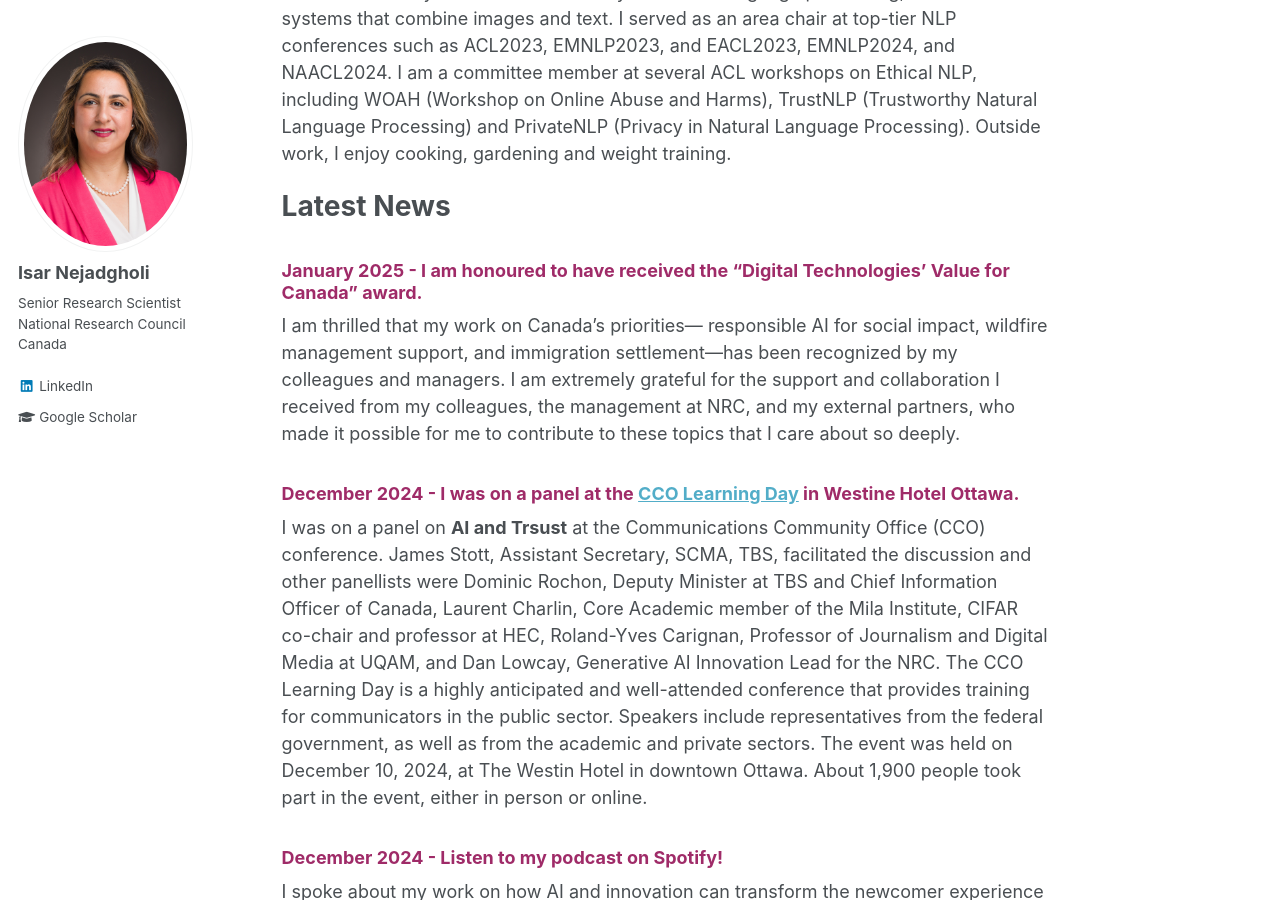
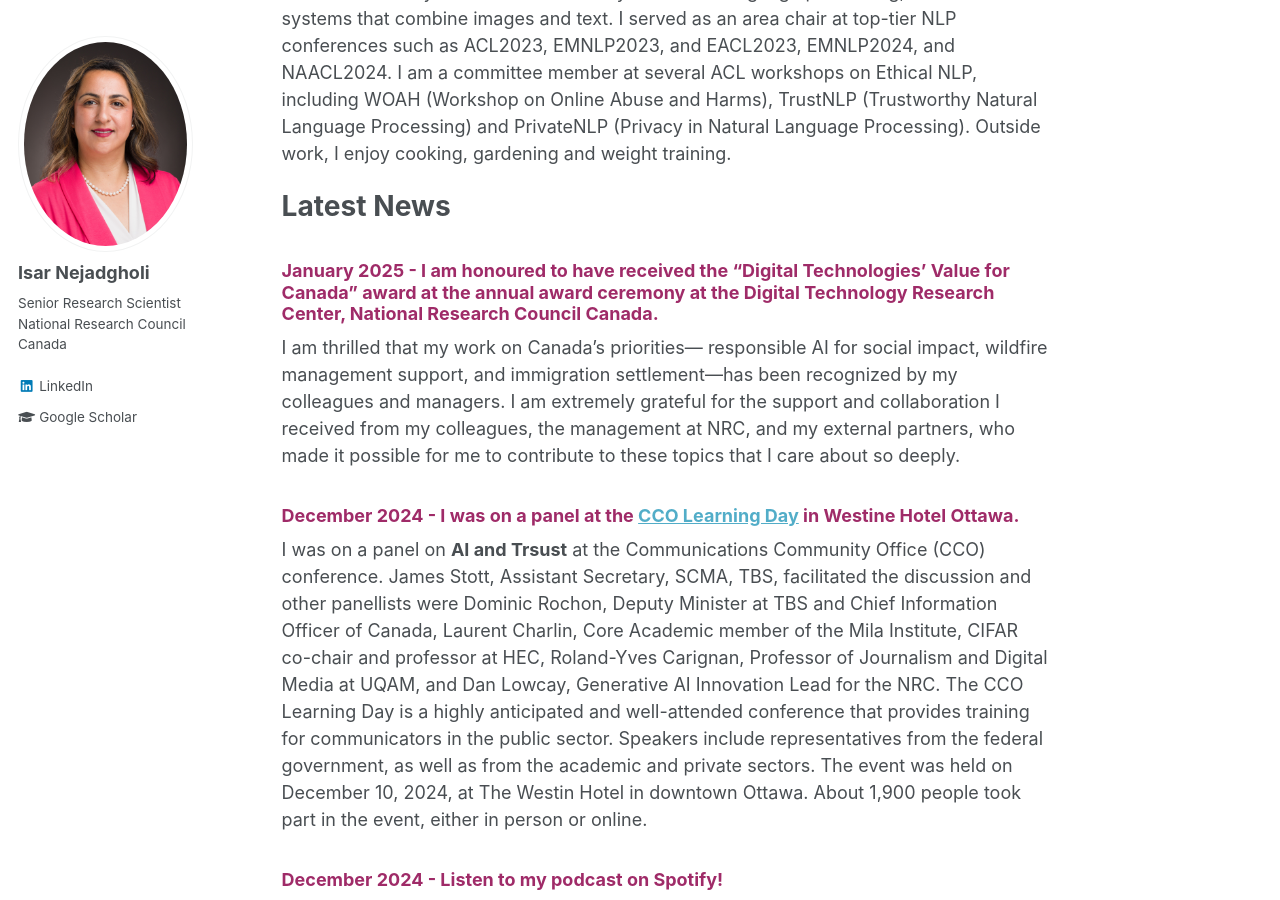
Before and after one commit to IsarNejad/IsarNejad.github.io, a Jekyll site: the page built from _pages/about.md, in a window 1280 px wide and 900 px high, scrolled down 343 px. Built offline with Jekyll 4.4.1, drawn with Linux system fonts in a browser that asks for light colours.

Commit message:
Update about.md

```diff
--- a/_pages/about.md
+++ b/_pages/about.md
@@ -13,7 +13,7 @@ I am a Senior Research Scientist at the [National Research Council Canada](https
 # Latest News
 
 {: .amaranth-deep-purple}
-### January 2025 - I am honoured to have received the "Digital Technologies' Value for Canada" award.
+### January 2025 - I am honoured to have received the "Digital Technologies' Value for Canada" award at the annual award ceremony at the Digital Technology Research Center, National Research Council Canada.
 
 I am thrilled that my work on Canada's priorities— responsible AI for social impact, wildfire management support, and immigration settlement—has been recognized by my colleagues and managers. I am extremely grateful for the support and collaboration I received from my colleagues, the management at NRC, and my external partners, who made it possible for me to contribute to these topics that I care about so deeply.
 
```
